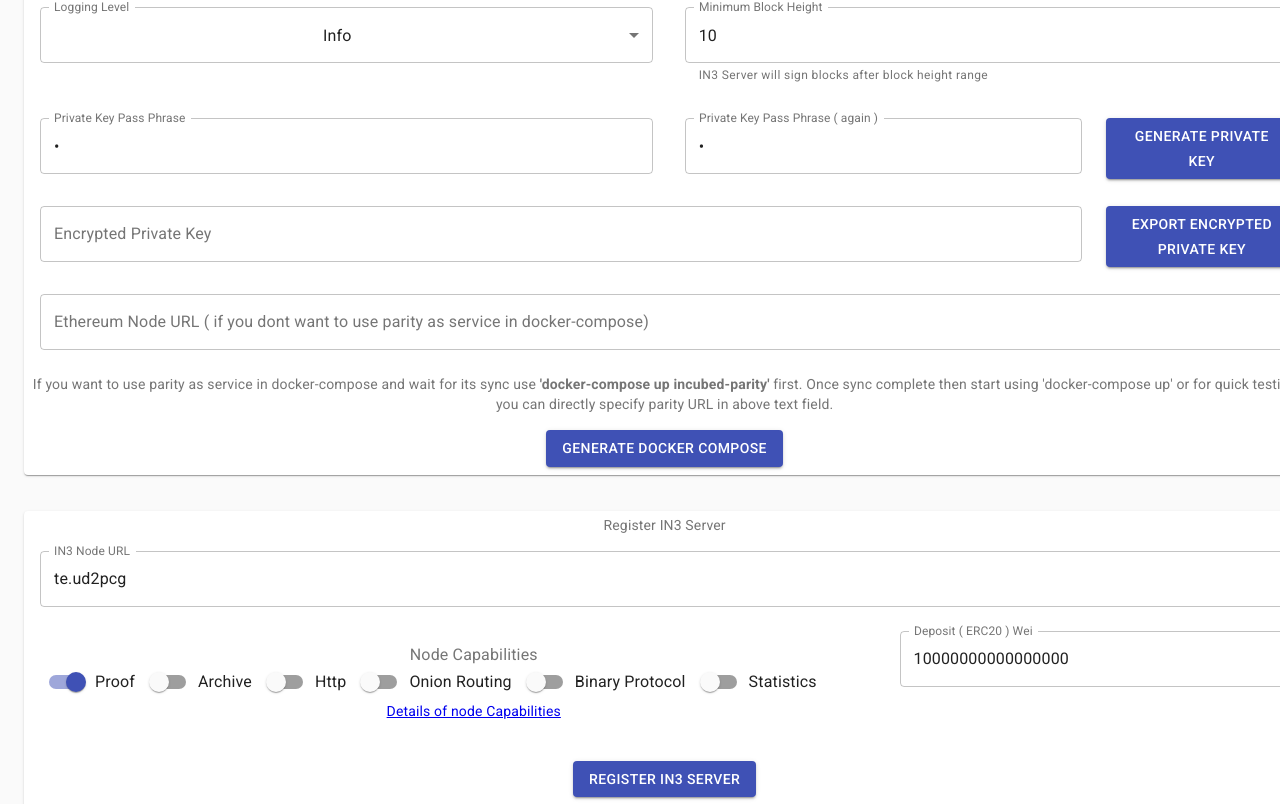
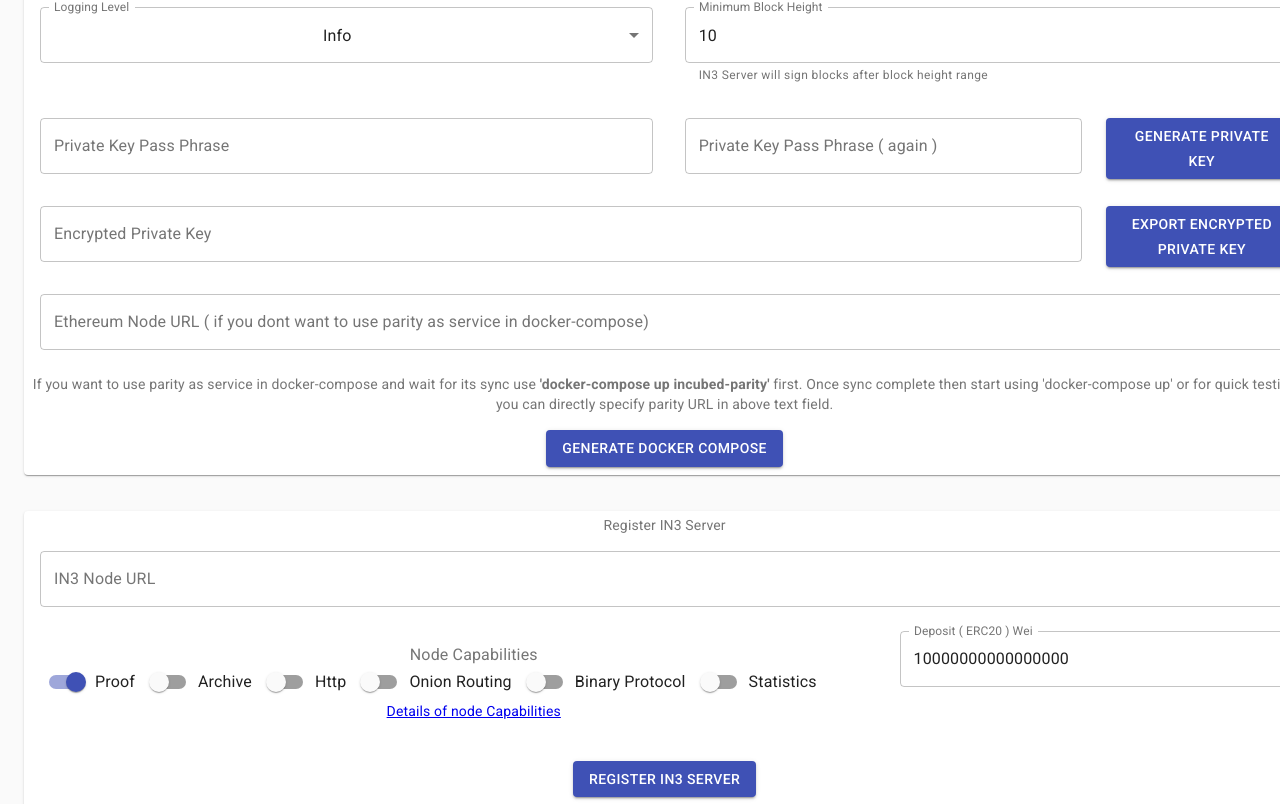
Before and after one commit to blockchainsllc/in3-server-setup-tool, a React (Create React App) app: page / in a window 1280 px wide. Shown: the part 650-1454 px from the top of the page. Built offline with nearby package versions, Linux system fonts and the light colour scheme.

Commit message:
blockheight in props ( stageed )

```diff
--- a/src/Containers/SettingsContainer.js
+++ b/src/Containers/SettingsContainer.js
@@ -63,8 +63,8 @@
             address: '',
             encprivatekey: '',
             keystorepath: '',
-            keyphrase1: 's',
-            keyphrase2: 's',
+            keyphrase1: '',
+            keyphrase2: '',
             keyexported: false,
 
             capproof: true,
@@ -75,7 +75,7 @@
             capstats: false,
 
             deposit: '10000000000000000',
-            in3nodeurl: 'te.u' + Math.random().toString(36).substring(7),
+            in3nodeurl: '',  //Math.random().toString(36).substring(7),
             outputData: '',
 
             ethnodeurl: '',
@@ -363,7 +363,7 @@
             return;
         }
 
-        const nodeRegistryAddr = '0x4dCA8bCA3bbdA168176440878BBD2691134b4995';//this.state.noderegistry;
+        const nodeRegistryAddr = this.state.noderegistry;
         const nodeRegistryContract = new web3.eth.Contract(NodeRegistry.abi, nodeRegistryAddr);
 
         //const timeout = web3.utils.toHex((parseFloat(this.state.in3timeout) * 60 * 60));
@@ -372,6 +372,8 @@
         const props = web3.utils.toHex((this.state.capproof ? 1 : 0) + (this.state.caparchive ? 4 : 0)
                 +(this.state.caphttp ? 8 : 0) + (this.state.caponion ? 20 : 0)
                 + (this.state.capbinary ? 10 : 0) + (this.state.capstats ? 100 : 0))
+
+        //props = (this.state.blockheight * 0x80000000) + props
 
         const deposit = this.state.deposit //web3.utils.toHex(Web3.utils.toWei(this.state.deposit, 'ether'));
         const signature = this.signForRegister(url, props, weight, window.web3.currentProvider.selectedAddress, PK);
```
